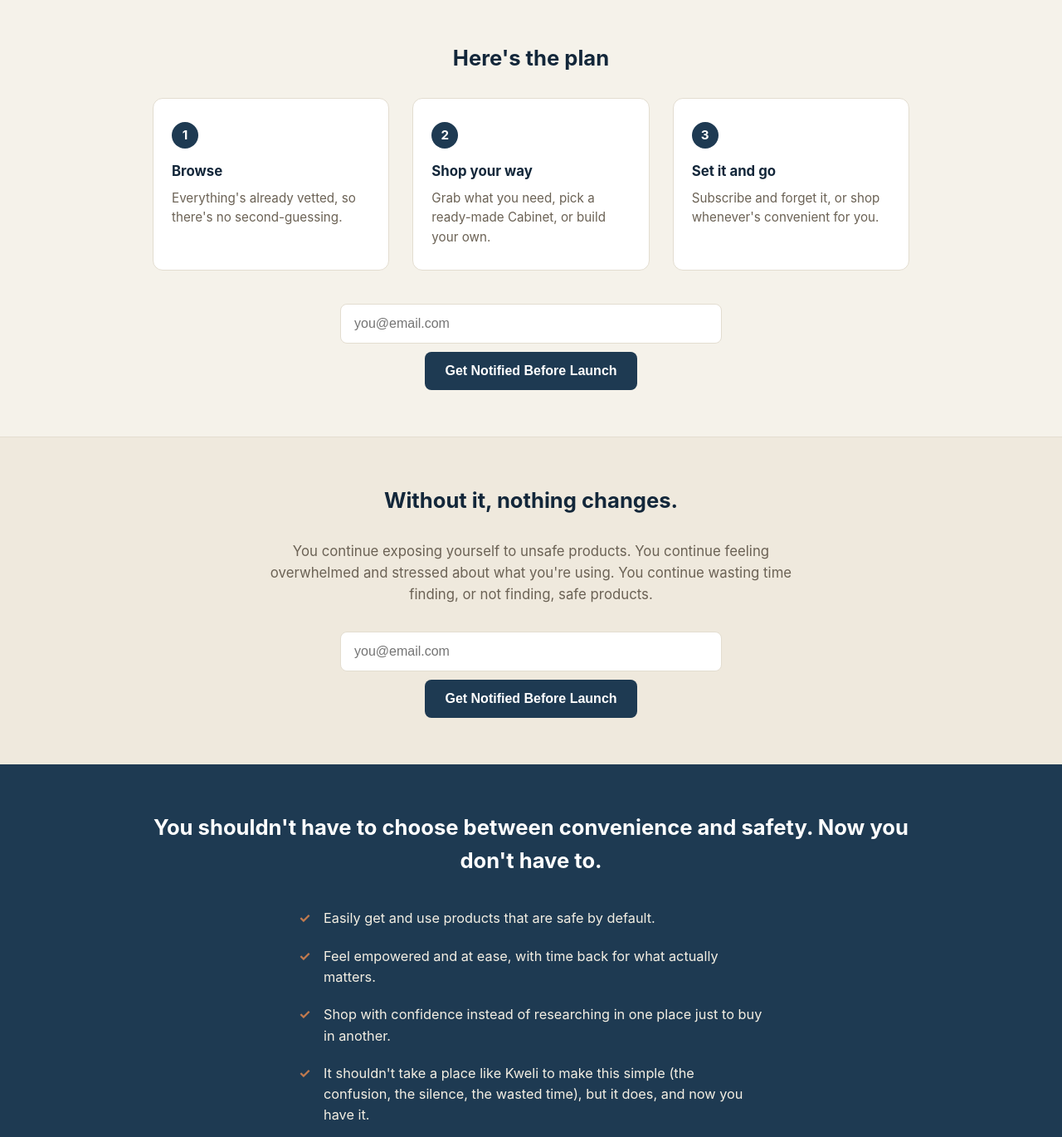
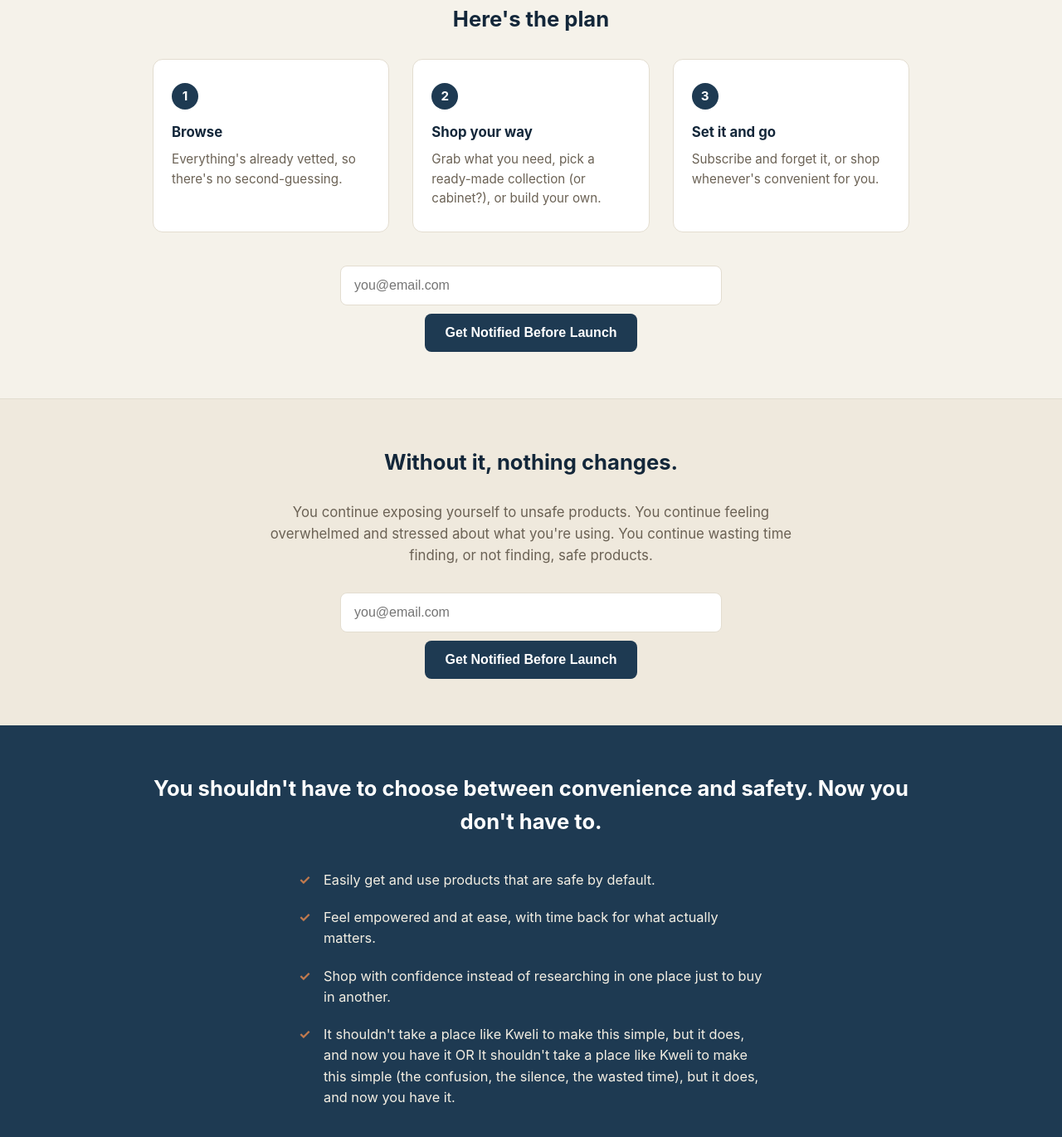
Before and after one commit to petenash02/Kweli-Goods-Landing, a plain HTML site: page index.html in a window 1280 px wide. Shown: the part 1071-2441 px from the top of the page at 83% size. Drawn offline with Linux system fonts and the light colour scheme.

Commit message:
Add files via upload

```diff
--- a/index.html
+++ b/index.html
@@ -310,7 +310,6 @@
       <input type="hidden" name="_subject" value="New Kweli Goods early access signup">
     </form>
     <p class="confirm">You're on the list. We'll be in touch before launch.</p>
-    <p class="form-note">No spam. Just one note when we're live.</p>
   </div>
 </div>
 
@@ -340,7 +339,7 @@
       <div class="step">
         <span class="step-num">2</span>
         <h3>Shop your way</h3>
-        <p>Grab what you need, pick a ready-made Cabinet, or build your own.</p>
+        <p>Grab what you need, pick a ready-made collection (or cabinet?), or build your own.</p>
       </div>
       <div class="step">
         <span class="step-num">3</span>
@@ -381,7 +380,7 @@
       <li>Easily get and use products that are safe by default.</li>
       <li>Feel empowered and at ease, with time back for what actually matters.</li>
       <li>Shop with confidence instead of researching in one place just to buy in another.</li>
-      <li>It shouldn't take a place like Kweli to make this simple (the confusion, the silence, the wasted time), but it does, and now you have it.</li>
+      <li>It shouldn't take a place like Kweli to make this simple, but it does, and now you have it OR It shouldn't take a place like Kweli to make this simple (the confusion, the silence, the wasted time), but it does, and now you have it.</li>
     </ul>
   </div>
 </section>
```
